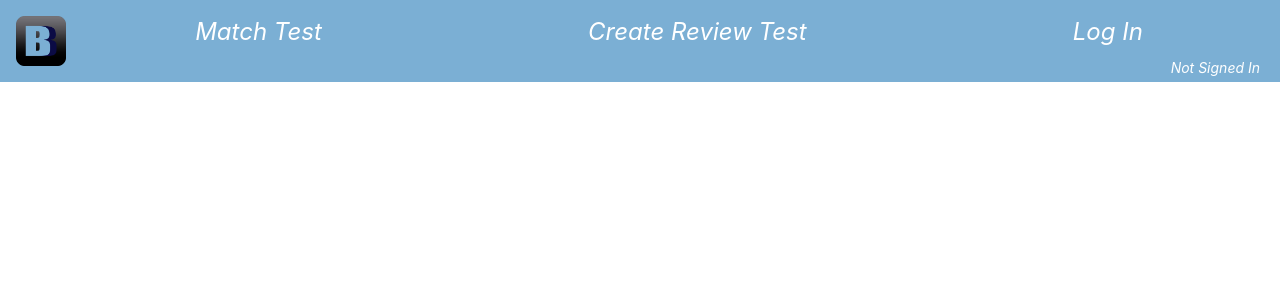
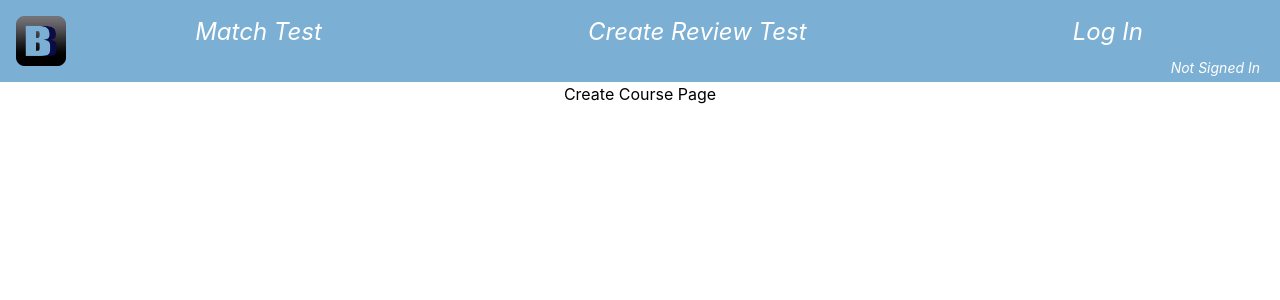
Before and after one commit to 2022-autumn-cos-420/Team-Egg, a React (Create React App) app in the folder client/: page /createCourse in a window 1280 px wide. Shown: the top 300 px of the page. Built offline with nearby package versions, Linux system fonts and the light colour scheme; no server answers.

Commit message:
Basic createCourse Page with test

```diff
--- a/client/src/components/Navbar.tsx
+++ b/client/src/components/Navbar.tsx
@@ -11,6 +11,8 @@ import CreateReview from "../pages/CreateReview";
 import logo from  "../images/bbsLogo.png";
 import MatchPage from "../pages/MatchPage";
 import ProfilePage from "../pages/ProfilePage";
+import CreateCoursePage from "../pages/CreateCoursePage";
+
 import LoginLink, {firebaseUser} from "./LoginLink";
 
 import {User} from "../interfaces/User";
@@ -70,6 +72,7 @@ export default function Navbar(){
             <Route path="/matchtest" element= {<MatchPage></MatchPage>}></Route>
             <Route path="/createReviewTest" element= {<CreateReview></CreateReview>}></Route>
             <Route path="/profile" element={<ProfilePage currentUser={userData}></ProfilePage>}></Route>
+            <Route path="/createCourse" element={<CreateCoursePage></CreateCoursePage>}></Route>
         </Routes>
     </Router>
 }
--- /dev/null
+++ b/client/src/pages/CreateCoursePage.tsx
@@ -0,0 +1,8 @@
+import React from "react";
+
+function CreateCoursePage(): JSX.Element {
+    return <div data-testid="createCoursePage">Create Course Page</div>
+
+}
+
+export default CreateCoursePage;
```
Also changed, not shown: 1 other file (tests, documents, lock files or other folders).
